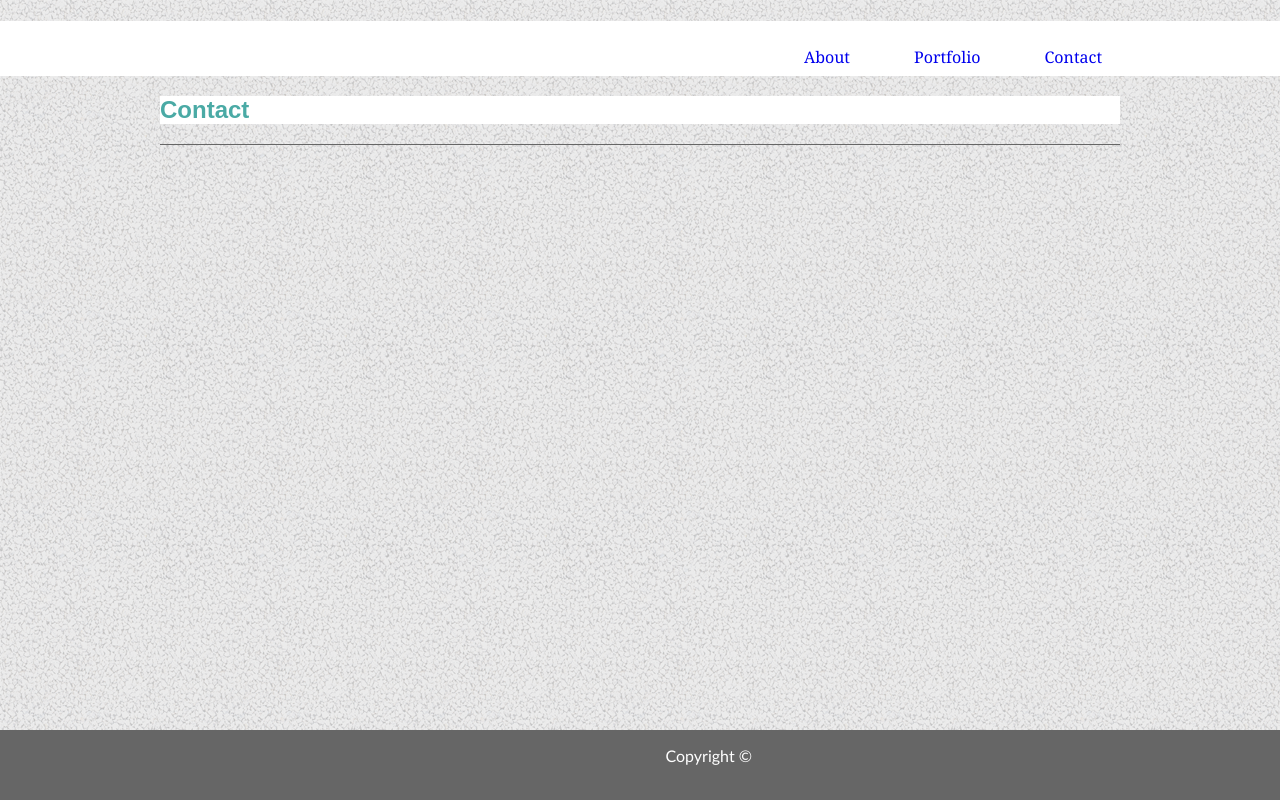
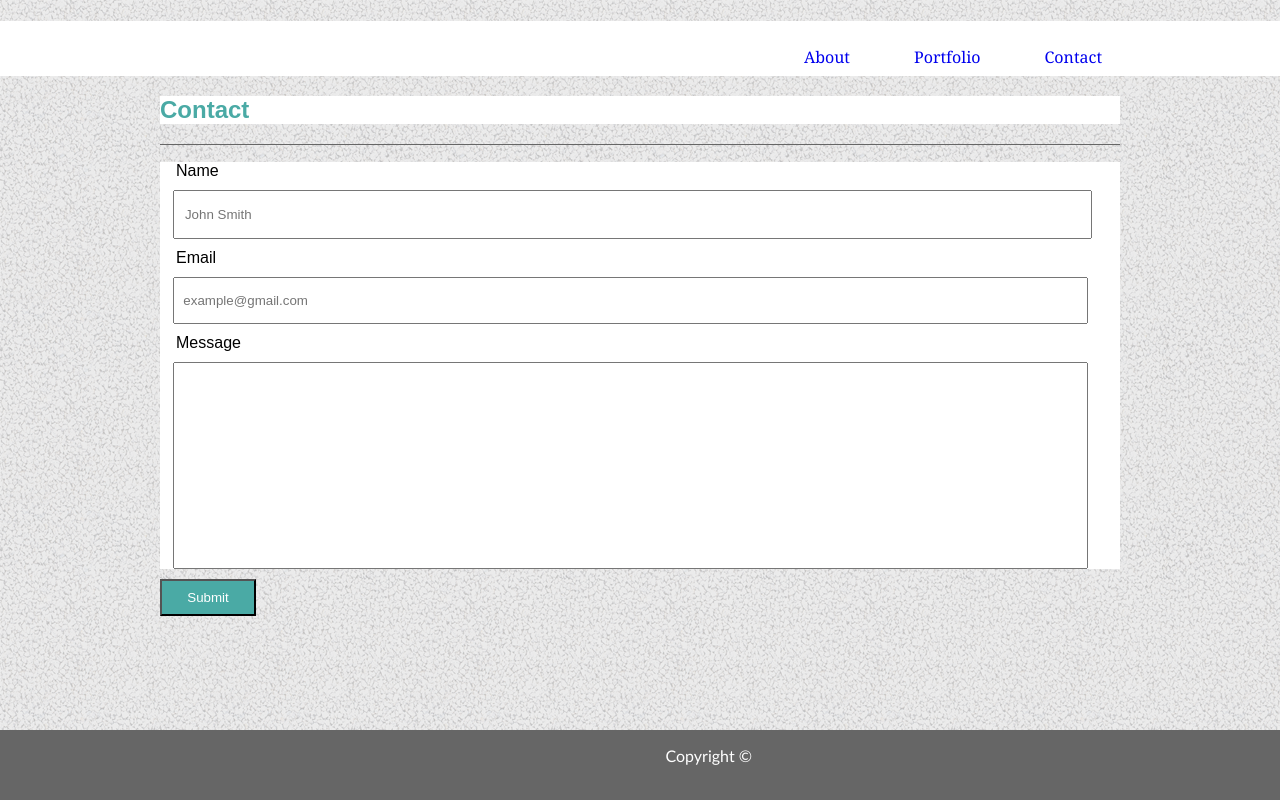
Before and after one commit to jobimathai1/Basic-Portfolio, a plain HTML site: page contact.html in a window 1280 px wide. Shown: the top 800 px of the page. Drawn offline with Linux system fonts and the light colour scheme.

Commit message:
more updates!

```diff
--- a/assets/css/style.css
+++ b/assets/css/style.css
@@ -84,6 +84,61 @@ h1 {
     border-color: #dddddd;
     font-family: Arial, Helvetica, sans-serif;
     text-align: left;
+}
 
+.contactInfo{
+    background-color: white;
+    margin-bottom: 5em;
+}
+
+#name {
+    width: 895px;
+    height: 35px;
+    margin-left: 1em;
+    padding-top: 0.3rem;
+    padding-right: 0.6rem;
+    padding-bottom: 0.3rem;
+    padding-left: 0.6rem;
 
 }
+
+#emailAddress{
+    width: 895px;
+    height: 35px;
+    margin-left: 1em;
+    padding-top: 0.3em;
+    padding-right: 0.6em;
+    padding-bottom: 0.3em;
+    padding-left: 0.6em;
+}
+
+#message{
+    width: 895px;
+    height: 195px;
+    margin-left: 1em;
+    padding-top: 0.3em;
+    padding-right: 0.6em;
+    padding-bottom: 0.3em;
+    padding-left: 0.6em;
+}
+
+label, input {
+    display: block;
+    margin-bottom: 10px;
+    font-family: Arial, Helvetica, sans-serif;
+}
+
+label {
+    text-align: left;
+    padding-left: 1em;
+}
+
+button{
+    max-width: 114px;
+    background-color: #4aaaa5;
+    float: left;
+    color: white;
+    width: 96px;
+    height: 37px;
+    font-family: Arial, Helvetica, sans-serif;
+}
--- a/contact.html
+++ b/contact.html
@@ -19,9 +19,35 @@
         </div>
 
         <!-- adding line break -->
-        <div>
+        <div class="break">
             <hr/>
         </div>
+
+    <!-- Contact section  -->
+
+        <div class="contactInfo">
+             <div> <!--Name field -->
+                <label for="name" id="nameLabel">Name</label>
+                <input type="text" id="name" placeholder="John Smith">
+            </div>
+
+            <div> <!--Email address field -->
+                <label for="emailAddress" id="emailLabel">Email</label>
+                <input type="email" id="emailAddress" placeholder="example@gmail.com">
+            </div>
+
+            <div> <!--Message text field -->
+                <label for="message" id="messageLabel">Message</label>
+                <input type="text"id="message">
+
+                <!--Submit button -->
+                <button>Submit</button>
+            </div>
+        </div>
+
+
+
+
 
         <div class="footer">
             <p>Copyright ©</p>
```
Also changed, not shown: index.html (+1 -0 lines), portfolio.html (+2 -0 lines).
